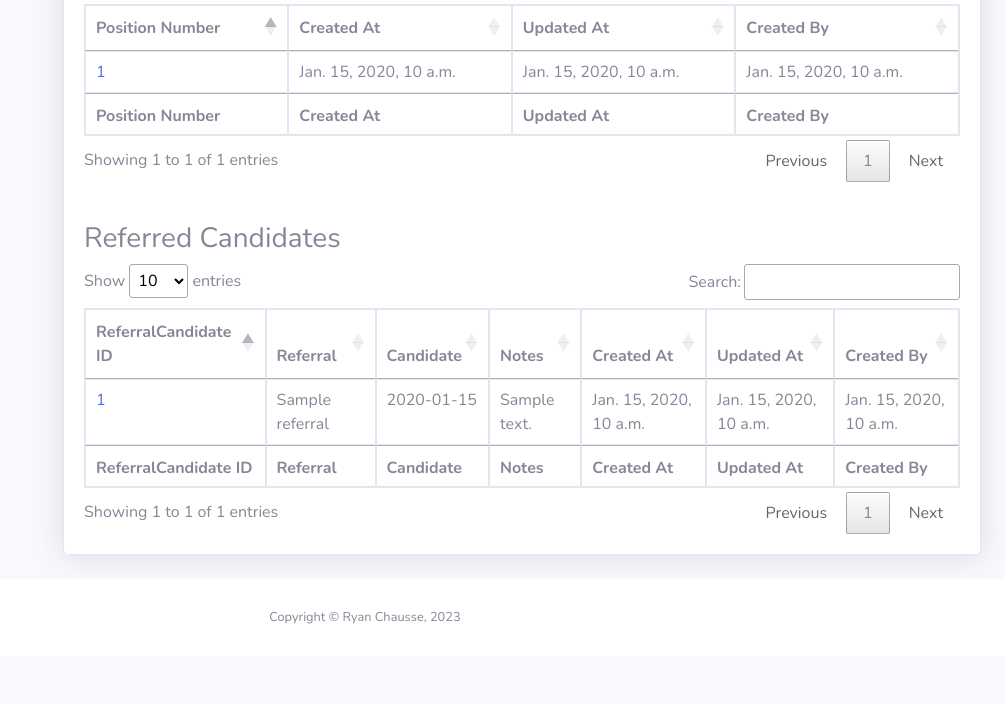
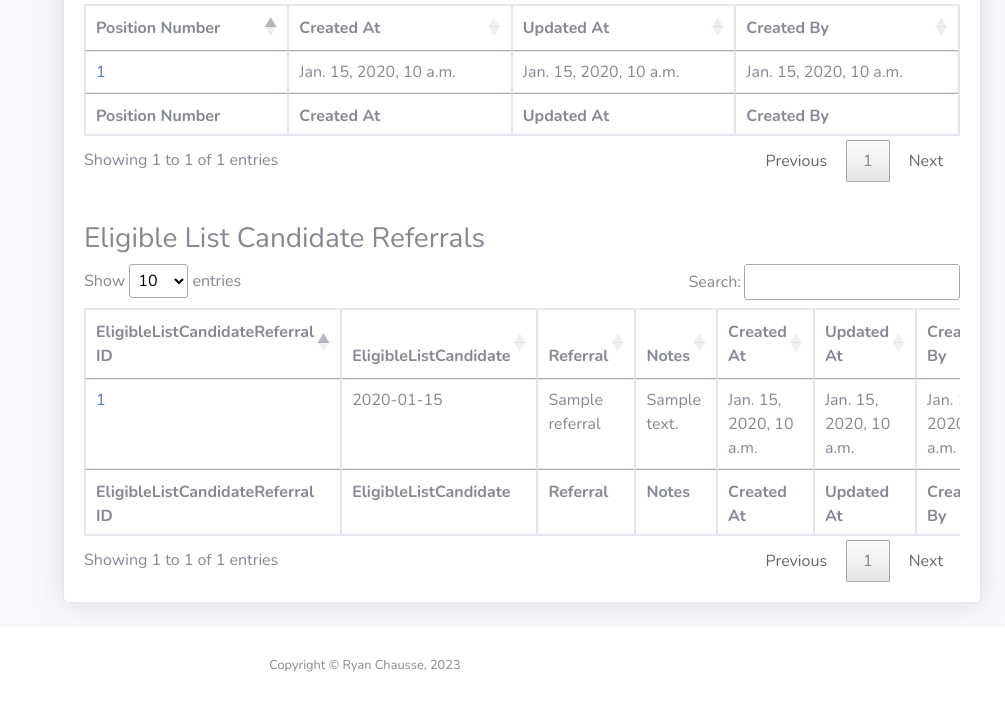
Before and after one commit to ryanchausse/sfdhr-startdjango-com, a Django app: template form/templates/main/hr_home_page.html in a window 1280 px wide. Shown: the part 1034-1738 px from the top of the page, without its empty margins (275-1280 px from the left). Before the commit the page ends 1658 px from the top, so only its background shows below. Run offline with Django 3.2, Linux system fonts and the light colour scheme; the template is opened without the code that fills it: most values are stand-ins (such as "Sample title", 1, 10 or a date in 2020); some libraries are stand-ins or nearby versions.

Commit message:
Changed: Referral/Candidate relation to only accept candidates on eligible lists, refactored code to separate relational entities

```diff
--- a/form/templates/main/referralcandidates.html
+++ b/form/templates/main/eligiblelistcandidatereferrals.html
@@ -38,7 +38,7 @@
                             {% include 'includes/your_selections_card.html' %}
                         </div>
                         <div class="col-xl-9 col-lg-9">
-                            {% include 'includes/referralcandidate_crud_card.html' %}
+                            {% include 'includes/eligiblelistcandidatereferral_crud_card.html' %}
                         </div>
                     </div>
 
--- a/form/templates/main/includes/eligiblelistcandidate_crud_card.html
+++ b/form/templates/main/includes/eligiblelistcandidate_crud_card.html
@@ -15,11 +15,10 @@
         {% if user.is_authenticated and user_is_in_admins %}
             <div class="table-responsive">
                 {% if form_data_present %}
-                    <h3>Update an EligibleListCandidate <span style="font-size:0.7em">(or <a href='/eligiblelistcandidates'>create a new EligibleListCandidate</a>)</span></h3>
+                    <h3>Update a Candidate on an Eligible List <span style="font-size:0.7em">(or <a href='/eligiblelistcandidates'>Add a Candidate to an Eligible List</a>)</span></h3>
                     <form id='form_to_submit' action="/update_eligiblelistcandidate_form/{{ pk }}" method="post">
                 {% else %}
-                    <h3>Create an EligibleListCandidate</h3>
-                    <h6>(Add a candidate to an eligible list)</h6>
+                    <h3>Add a Candidate to an Eligible List</h3>
                     <form id='form_to_submit' action="/create_eligiblelistcandidate_form" method="post">
                 {% endif %}
                     {% csrf_token %}
--- a/form/templates/main/includes/first_name_table.html
+++ b/form/templates/main/includes/first_name_table.html
@@ -19,8 +19,8 @@
             <h6><a href="/jobs">Jobs</a></h6>
             <h6><a href="/applications">Applications</a></h6>
             <br />
-            <h6><a href="/referralcandidates">Add a Candidate to a Referral</a></h6>
             <h6><a href="/eligiblelistcandidates">Add a Candidate to an Eligible List</a></h6>
+            <h6><a href="/eligiblelistcandidatereferrals">Add an Eligible List Candidate to a Referral</a></h6>
             <br />
             <h6><a href="/roadmap">Project Roadmap</a></h6>
         </div>
--- a/form/templates/main/includes/view_hr_info_card.html
+++ b/form/templates/main/includes/view_hr_info_card.html
@@ -120,13 +120,13 @@
 
     <div class="card-body">
         <div class="table-responsive">
-            <h3>Referred Candidates</h3>
-            <table id="referralcandidate_table" class="table table-bordered" width="100%" cellspacing="0">
+            <h3>Eligible List Candidate Referrals</h3>
+            <table id="eligiblelistcandidatereferral_table" class="table table-bordered" width="100%" cellspacing="0">
                 <thead>
                     <tr>
-                        <th>ReferralCandidate ID</th>
+                        <th>EligibleListCandidateReferral ID</th>
+                        <th>EligibleListCandidate</th>
                         <th>Referral</th>
-                        <th>Candidate</th>
                         <th>Notes</th>
                         <th>Created At</th>
                         <th>Updated At</th>
@@ -135,9 +135,9 @@
                 </thead>
                 <tfoot>
                     <tr>
-                        <th>ReferralCandidate ID</th>
+                        <th>EligibleListCandidateReferral ID</th>
+                        <th>EligibleListCandidate</th>
                         <th>Referral</th>
-                        <th>Candidate</th>
                         <th>Notes</th>
                         <th>Created At</th>
                         <th>Updated At</th>
@@ -145,16 +145,16 @@
                     </tr>
                 </tfoot>
                 <tbody>
-                    {% if referralcandidates %}
-                        {% for referralcandidate in referralcandidates %}
+                    {% if eligible_list_candidate_referrals %}
+                        {% for eligible_list_candidate_referral in eligible_list_candidate_referrals %}
                             <tr>
-                                <td><a href="/referralcandidates/{{ referralcandidate.id }}">{{ referralcandidate.id }}</a></td>
-                                <td>{{ referralcandidate.referral }}</td>
-                                <td>{{ referralcandidate.candidate }}</td>
-                                <td>{{ referralcandidate.notes }}</td>
-                                <td>{{ referralcandidate.created_at }}</td>
-                                <td>{{ referralcandidate.updated_at }}</td>
-                                <td>{{ referralcandidate.created_by }}</td>
+                                <td><a href="/eligiblelistcandidatereferrals/{{ eligible_list_candidate_referral.id }}">{{ eligible_list_candidate_referral.id }}</a></td>
+                                <td>{{ eligible_list_candidate_referral.eligible_list_candidate }}</td>
+                                <td>{{ eligible_list_candidate_referral.referral }}</td>
+                                <td>{{ eligible_list_candidate_referral.notes }}</td>
+                                <td>{{ eligible_list_candidate_referral.created_at }}</td>
+                                <td>{{ eligible_list_candidate_referral.updated_at }}</td>
+                                <td>{{ eligible_list_candidate_referral.created_by }}</td>
                             </tr>
                         {% endfor %}
                     {% endif %}
--- a/form/templates/static/js/demo/datatables-demo.js
+++ b/form/templates/static/js/demo/datatables-demo.js
@@ -23,11 +23,11 @@ $(document).ready(function() {
   });
 
 /* Relational Entities */
-  $('#referralcandidate_table').DataTable({
-    order: [[0, 'asc']]
-  });
   $('#eligiblelistcandidate_table').DataTable({
     order: [[1, 'asc'], [4, 'asc']]
   });
+  $('#eligiblelistcandidatereferral_table').DataTable({
+    order: [[0, 'asc']]
+  });
   $('.dataTables_length').addClass('bs-select');
 });
```
Also changed, not shown: form/admin.py (+5 -2 lines), form/forms.py (+12 -12 lines), form/models.py (+20 -19 lines), form/templates/main/includes/eligiblelistcandidatereferral_crud_card.html (renamed from form/templates/main/includes/referralcandidate_crud_card.html, +26 -27 lines), form/urls.py (+5 -5 lines), form/views.py (+58 -58 lines).
